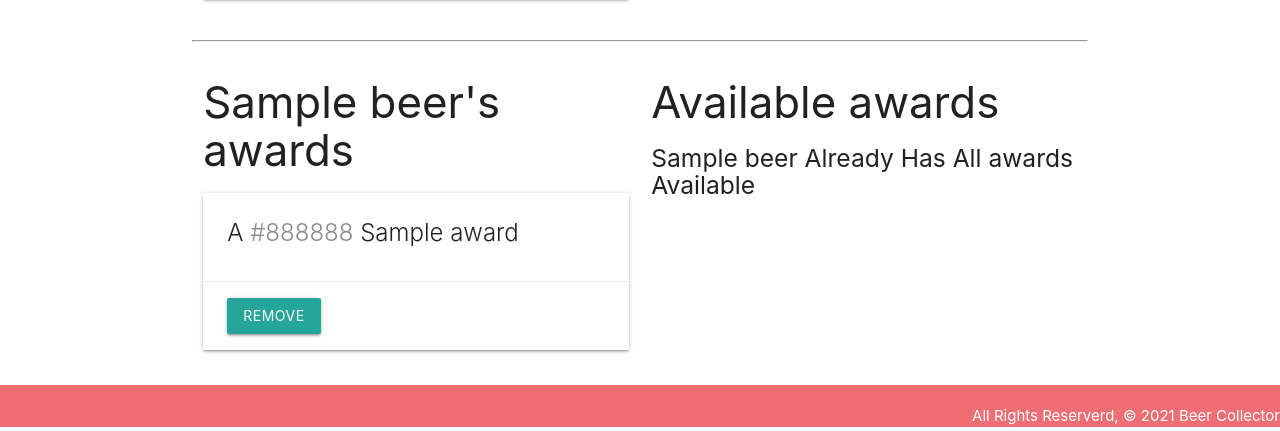
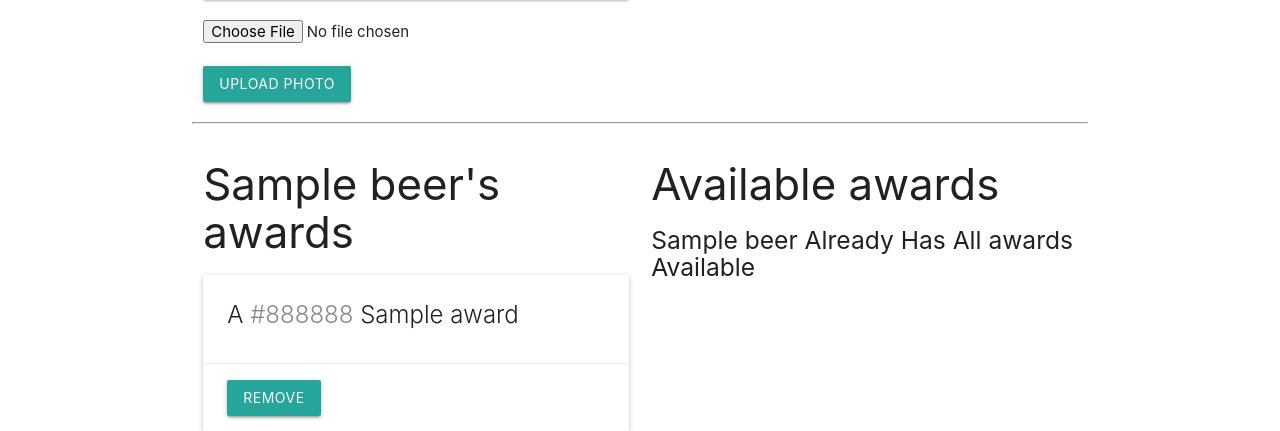
Before and after one commit to breadfan18/beerCollector, a Django app: page /beers/1/ in a window 1280 px wide. Shown: the part 774-1205 px from the top of the page. Run offline with Django 3.2, Linux system fonts and the light colour scheme; tables that the repository leaves empty hold one stand-in row (values such as "Sample post").

Commit message:
added form to upload photos

```diff
--- a/main_app/templates/beers/detail.html
+++ b/main_app/templates/beers/detail.html
@@ -28,6 +28,13 @@
         <div class="card-panel teal-text center-align">No Photos Uploaded</div>
       {% endfor %}
 
+      <form action="{% url 'add_photo' beer.id %}">
+        {% csrf_token %}
+        <input type="file" name='photo-file'>
+        <br>
+        <br>
+        <input type="submit" class="btn" value="Upload Photo">
+      </form>
     </div>
 
     <div class="col s6">
```
